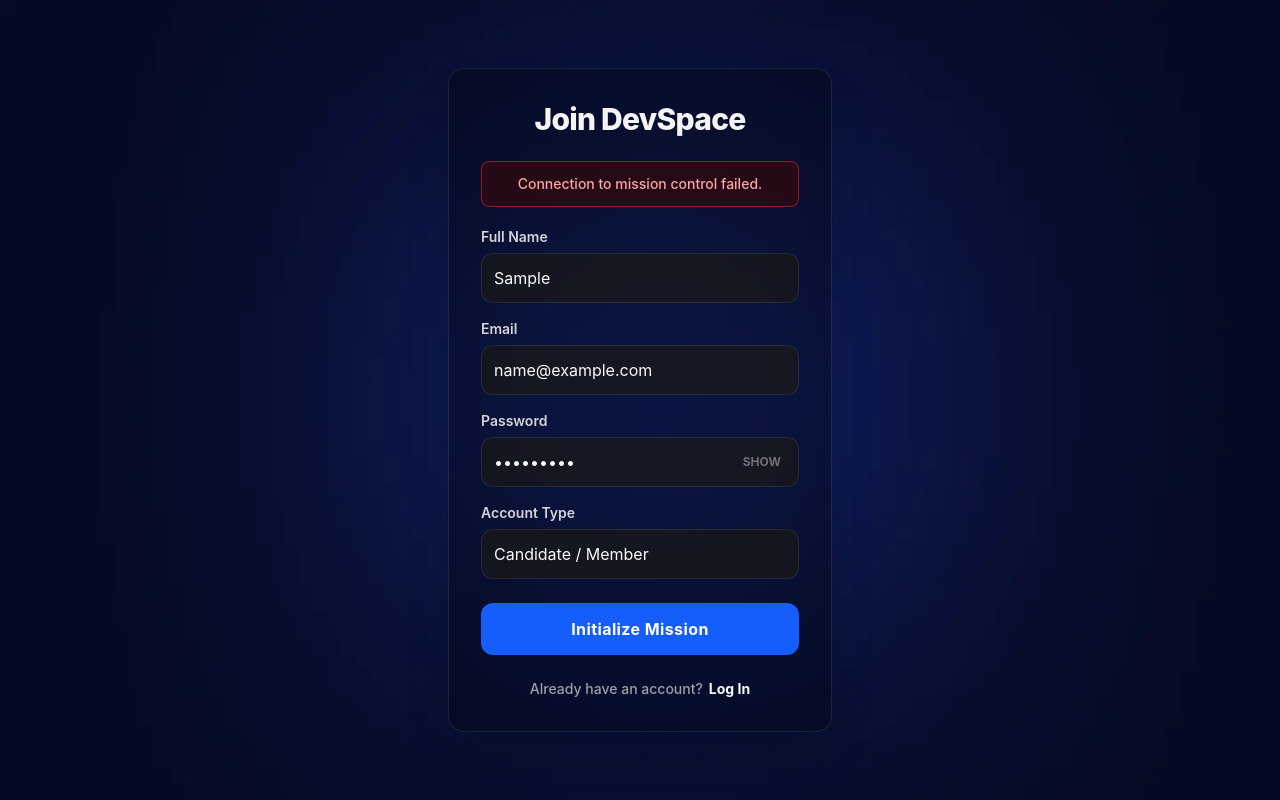
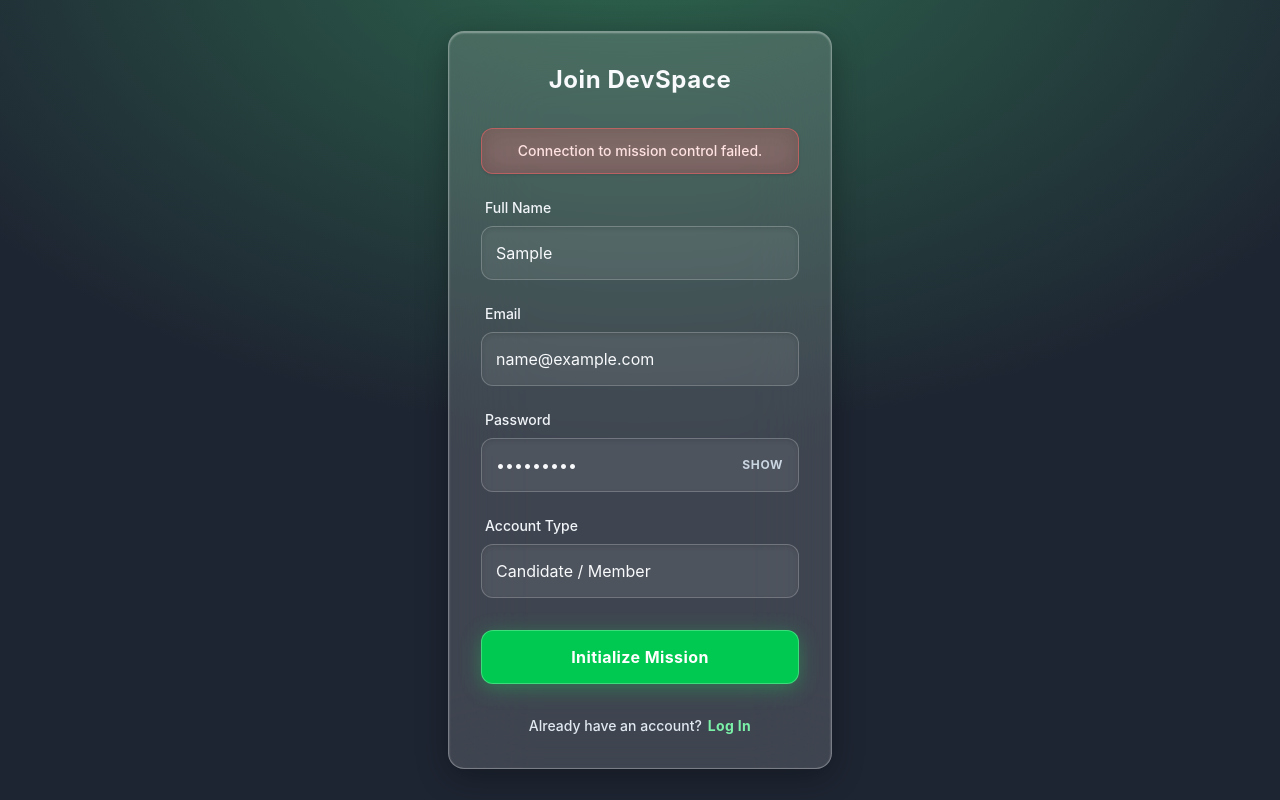
Before and after one commit to Akshar-mishra/DevSpace, a React (Vite) app in the folder Frontend/client/: page /register in a window 1280 px wide. Both pictures are taken after typing "Sample", "name@example.com", "Sample123" into the empty fields and a click on the button "Initialize Mission". Built offline with nearby package versions, Linux system fonts and the light colour scheme; no server answers.

Commit message:
Frontend

```diff
--- a/Frontend/client/src/index.css
+++ b/Frontend/client/src/index.css
@@ -9,3 +9,12 @@ body {
   background-color: #030712;
   color: white;
 }
+/* Nuke the global browser scrollbar */
+html, body {
+    -ms-overflow-style: none;  /* IE and Edge */
+    scrollbar-width: none;  /* Firefox */
+}
+
+html::-webkit-scrollbar, body::-webkit-scrollbar {
+    display: none; /* Chrome, Safari and Opera */
+}
--- a/Frontend/client/src/pages/Register.jsx
+++ b/Frontend/client/src/pages/Register.jsx
@@ -2,7 +2,6 @@ import { useState, useContext, useEffect } from 'react'
 import { useNavigate, Link } from 'react-router-dom'
 import api from '../services/api'
 import { AuthContext } from '../context/AuthContext'
-import Log from '../img/Log.webp'
 
 const Register = () => {
     const navigate = useNavigate()
@@ -24,7 +23,6 @@ const Register = () => {
         }
     }, [user, loading, navigate])
 
-
     const handleChange = (e) => {
         setFormData({ ...formData, [e.target.name]: e.target.value })
     }
@@ -44,89 +42,83 @@ const Register = () => {
         }
     }
 
-
     return (
         <div
-            className="flex h-screen items-center justify-center bg-zinc-950 text-white p-4 overflow-hidden"
-            style={{
-                backgroundImage: `url(${Log})`,
-                backgroundSize: "cover",
-                backgroundPosition: "center"
-            }}
- >
-            <div className="w-full max-w-sm bg-black/30 p-8 rounded-2xl shadow-2xl border border-white/10 backdrop-blur-lg overflow-y-auto max-h-[90vh] custom-scrollbar">
-                <h2 className="text-3xl font-extrabold text-center text-zinc-100 mb-6 tracking-tight">Join DevSpace</h2>
-
+            className="flex min-h-screen items-center justify-center bg-[#1e2532] bg-[radial-gradient(ellipse_80%_80%_at_50%_-10%,rgba(74,222,128,0.35),rgba(30,37,50,1)_80%)] p-4 overflow-hidden"
+        >
+            {/* Removed overflow-y-auto, max-h-[90vh], and custom-scrollbar from this div */}
+            <div className="w-full max-w-sm bg-white/[0.15] p-8 rounded-2xl shadow-[0_8px_32px_rgba(0,0,0,0.3),inset_0_1px_2px_rgba(255,255,255,0.4)] border border-white/[0.3] backdrop-blur-[40px]">
+                <h2 className="text-2xl font-bold text-center text-slate-50 mb-8 tracking-wide">Join DevSpace</h2>
 
                 {error && (
-                    <div className="bg-red-950/50 border border-red-500/50 text-red-300 p-3 rounded-lg mb-5 text-center text-sm font-medium backdrop-blur-sm">
+                    <div className="bg-red-500/20 border border-red-400/50 text-red-100 p-3 rounded-xl mb-6 text-center text-sm font-medium backdrop-blur-md shadow-sm">
                         {error}
                     </div>
                 )}
 
-                <form onSubmit={handleSubmit} className="space-y-4">
-                    <div className="space-y-1.5">
-                        <label htmlFor="name" className="block text-sm font-semibold text-zinc-300">Full Name</label>
+                <form onSubmit={handleSubmit} className="space-y-6">
+                    <div className="space-y-2">
+                        <label htmlFor="name" className="block text-sm font-medium text-slate-100 ml-1">Full Name</label>
                         <input
                             type="text" name="name" id="name"
                             value={formData.name} required onChange={handleChange} disabled={formLoading}
-                            className="w-full p-3 bg-zinc-900/80 rounded-xl border border-zinc-700/50 focus:outline-none focus:ring-2 focus:ring-sky-500 focus:border-sky-600 transition text-zinc-50 placeholder:text-zinc-600"
+                            className="w-full p-3.5 bg-white/[0.08] rounded-xl border border-white/[0.2] focus:outline-none focus:ring-2 focus:ring-green-400/80 focus:border-green-400/80 transition-all duration-300 text-slate-50 placeholder:text-slate-300 shadow-[inset_0_2px_4px_rgba(0,0,0,0.1)]"
                             placeholder="John Doe"
                         />
                     </div>
 
-                    <div className="space-y-1.5">
-                        <label htmlFor="email" className="block text-sm font-semibold text-zinc-300">Email</label>
+                    <div className="space-y-2">
+                        <label htmlFor="email" className="block text-sm font-medium text-slate-100 ml-1">Email</label>
                         <input
                             type="email" name="email" id="email"
                             value={formData.email} required onChange={handleChange} disabled={formLoading}
-                            className="w-full p-3 bg-zinc-900/80 rounded-xl border border-zinc-700/50 focus:outline-none focus:ring-2 focus:ring-sky-500 focus:border-sky-600 transition text-zinc-50 placeholder:text-zinc-600"
+                            className="w-full p-3.5 bg-white/[0.08] rounded-xl border border-white/[0.2] focus:outline-none focus:ring-2 focus:ring-green-400/80 focus:border-green-400/80 transition-all duration-300 text-slate-50 placeholder:text-slate-300 shadow-[inset_0_2px_4px_rgba(0,0,0,0.1)]"
                             placeholder="john@example.com"
                         />
                     </div>
 
-                    <div className="space-y-1.5 relative">
-                        <label htmlFor="password" className="block text-sm font-semibold text-zinc-300">Password</label>
+                    <div className="space-y-2 relative">
+                        <label htmlFor="password" className="block text-sm font-medium text-slate-100 ml-1">Password</label>
                         <div className="relative">
                             <input
                                 type={showPassword ? "text" : "password"}
                                 name="password" id="password"
                                 value={formData.password} required minLength="6" onChange={handleChange} disabled={formLoading}
-                                className="w-full p-3 pr-12 bg-zinc-900/80 rounded-xl border border-zinc-700/50 focus:outline-none focus:ring-2 focus:ring-sky-500 focus:border-sky-600 transition text-zinc-50 placeholder:text-zinc-600"
+                                className="w-full p-3.5 pr-14 bg-white/[0.08] rounded-xl border border-white/[0.2] focus:outline-none focus:ring-2 focus:ring-green-400/80 focus:border-green-400/80 transition-all duration-300 text-slate-50 placeholder:text-slate-300 shadow-[inset_0_2px_4px_rgba(0,0,0,0.1)]"
                                 placeholder="Min 6 characters"
                             />
                             <button
                                 type="button" onClick={() => setShowPassword(!showPassword)}
-                                className="absolute right-3.5 top-1/2 -translate-y-1/2 text-zinc-500 hover:text-zinc-200 transition p-1 text-xs font-bold"
+                                className="absolute right-3 top-1/2 -translate-y-1/2 text-slate-300 hover:text-white transition-colors p-1 text-xs font-bold tracking-wider"
                             >
                                 {showPassword ? 'HIDE' : 'SHOW'}
                             </button>
                         </div>
                     </div>
 
-                    <div className="space-y-1.5">
-                        <label htmlFor="role" className="block text-sm font-semibold text-zinc-300">Account Type</label>
+                    <div className="space-y-2">
+                        <label htmlFor="role" className="block text-sm font-medium text-slate-100 ml-1">Account Type</label>
                         <select
                             name="role" id="role"
                             value={formData.role} onChange={handleChange} disabled={formLoading}
-                            className="w-full p-3 bg-zinc-900/80 rounded-xl border border-zinc-700/50 focus:outline-none focus:ring-2 focus:ring-sky-500 focus:border-sky-600 transition text-zinc-50 appearance-none cursor-pointer"
+                            className="w-full p-3.5 bg-white/[0.08] rounded-xl border border-white/[0.2] focus:outline-none focus:ring-2 focus:ring-green-400/80 focus:border-green-400/80 transition-all duration-300 text-slate-50 appearance-none cursor-pointer shadow-[inset_0_2px_4px_rgba(0,0,0,0.1)]"
                         >
-                            <option value="Member" className="bg-zinc-900">Candidate / Member</option>
-                            <option value="Interviewer" className="bg-zinc-900">Interviewer</option>
+                            <option value="Member" className="bg-[#1e2532]">Candidate / Member</option>
+                            <option value="Interviewer" className="bg-[#1e2532]">Interviewer</option>
                         </select>
                     </div>
 
                     <button
                         type="submit" disabled={formLoading}
-                        className="w-full bg-blue-600 hover:bg-blue-700 active:bg-blue-800 disabled:bg-blue-800/50 disabled:opacity-70 p-3.5 rounded-xl text-base font-bold text-white tracking-wide transition-all disabled:cursor-not-allowed shadow-md mt-2"
+                        className="w-full bg-green-500 hover:bg-green-400 active:scale-[0.98] disabled:bg-slate-600 disabled:opacity-60 p-3.5 rounded-xl text-base font-bold text-white tracking-wide transition-all duration-200 disabled:cursor-not-allowed shadow-[0_4px_20px_rgba(34,197,94,0.4)] mt-2 border border-green-300/50"
                     >
                         {formLoading ? 'Initializing Mission....' : 'Initialize Mission'}
                     </button>
                 </form>
 
-                <p className="mt-6 text-center text-sm text-zinc-400 font-medium">
+                <p className="mt-8 text-center text-sm text-slate-200 font-medium">
                     Already have an account?
-                    <Link to="/login" className="ml-1.5 text-zinc-50 hover:text-white transition font-bold">Log In</Link>
+                    <Link to="/login" className="ml-1.5 text-green-300 hover:text-green-200 transition-colors font-bold tracking-wide shadow-green-500">Log In</Link>
                 </p>
             </div>
         </div>
```
Also changed, not shown: Frontend/client/src/pages/Dashboard.jsx (+7 -7 lines), Frontend/client/src/pages/Login.jsx (+14 -22 lines).
